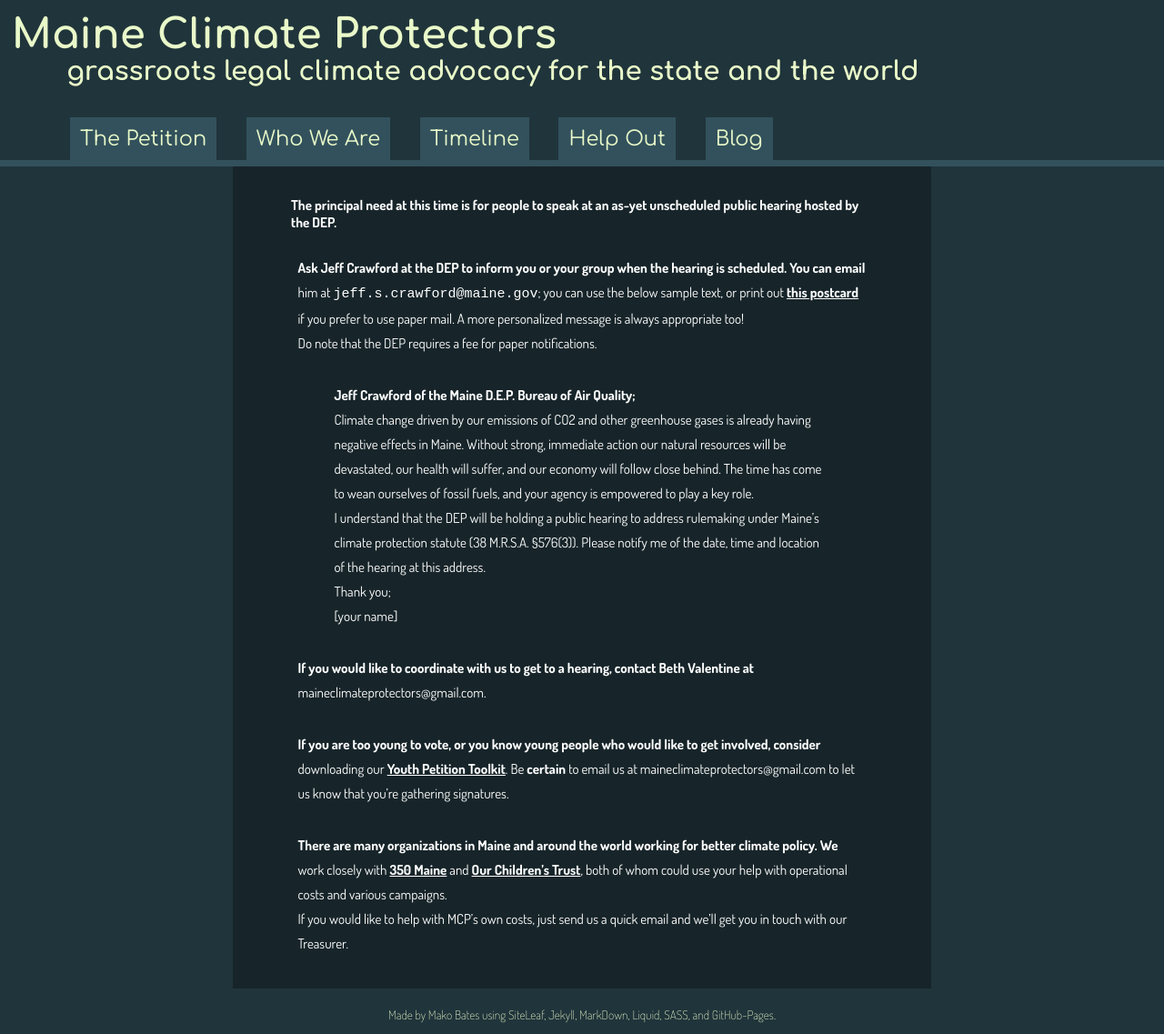
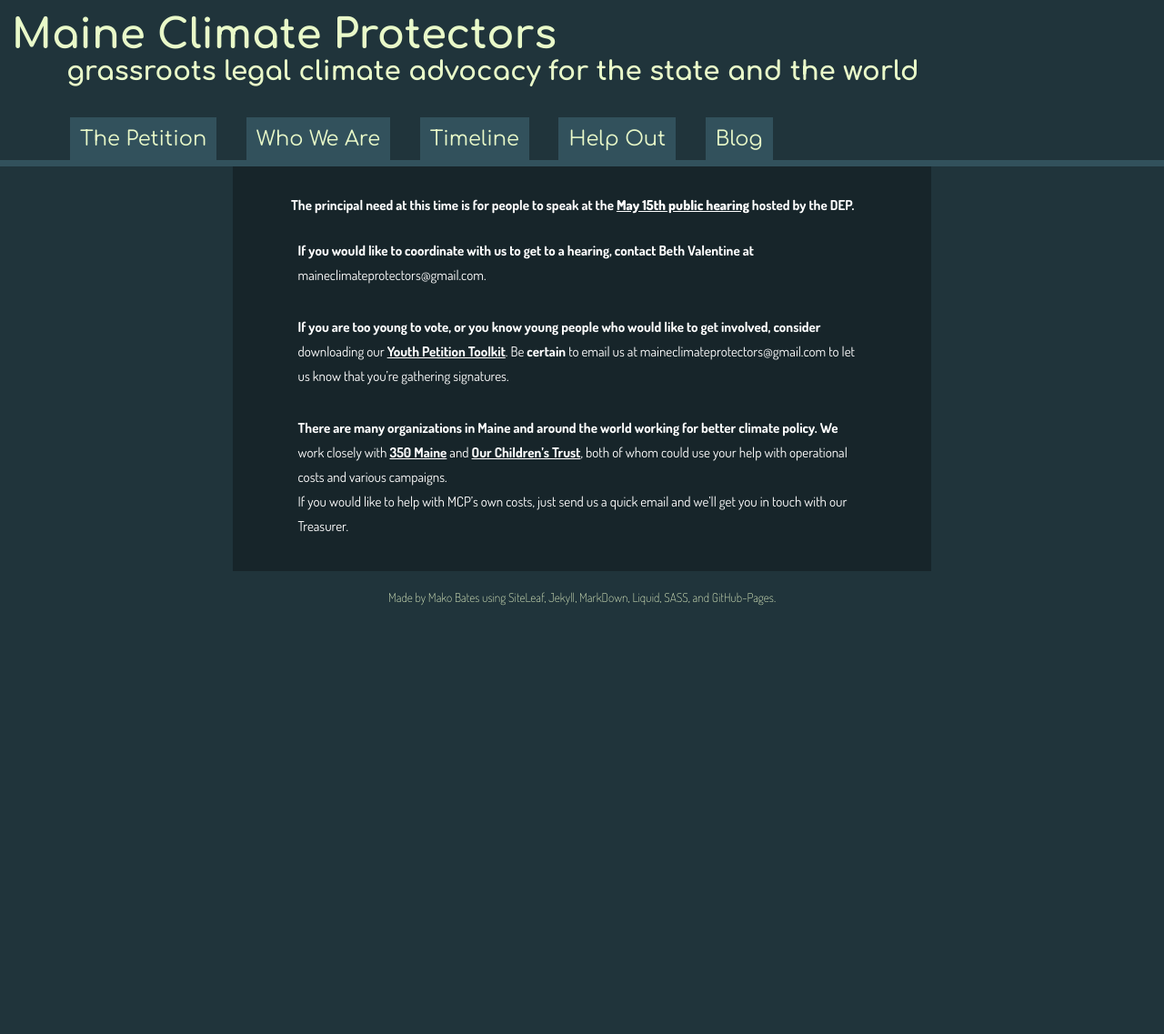
Before and after one commit to ShapeOfMatter/maine-climate-protectors, a Jekyll site: the page built from support.markdown, in a window 1280 px wide. Shown: the whole page at 91% size. Built offline with Jekyll 4.4.1, drawn with Linux system fonts in a browser that asks for light colours; after the commit the page ends 900 px from its top, so only the background shows below that.

Commit message:
Updated Dep Hearing May 15th and 2 other files

```diff
--- a/support.markdown
+++ b/support.markdown
@@ -3,16 +3,7 @@ title: Support MCP
 date: 2017-12-13 15:14:00 -05:00
 ---
 
-#### The principal need at this time is for people to speak at an as-yet unscheduled public hearing hosted by the DEP.
-
-Ask Jeff Crawford at the DEP to inform you or your group when the hearing is scheduled. You can email him at `jeff.s.crawford@maine.gov`; you can use the below sample text, or print out [this postcard]({{ "/uploads/postcard%20to%20dep%2020180202a.pdf" | relative_url }}) if you prefer to use paper mail. A more personalized message is always appropriate too!
-Do note that the DEP requires a fee for paper notifications.
-
-> Jeff Crawford of the Maine D.E.P. Bureau of Air Quality;
-> Climate change driven by our emissions of CO2 and other greenhouse gases is already having negative effects in Maine. Without strong, immediate action our natural resources will be devastated, our health will suffer, and our economy will follow close behind. The time has come to wean ourselves of fossil fuels, and your agency is empowered to play a key role.
-> I understand that the DEP will be holding a public hearing to address rulemaking under Maine's climate protection statute (38  M.R.S.A. §576(3)). Please notify me of the date, time and location of the hearing at this address.
-> Thank you;
-> [your name]
+#### The principal need at this time is for people to speak at the [May 15th public hearing]({{ "/posts/dep-hearing-may-15th/" | relative_url }}) hosted by the DEP.
 
 If you would like to coordinate with us to get to a hearing, contact Beth Valentine at {{ site.contact_email }}.
 
```
Also changed, not shown: _posts/2018-04-25-dep-hearing-may-15th.markdown (added, +20 -0 lines), timeline.markdown (+8 -0 lines).
